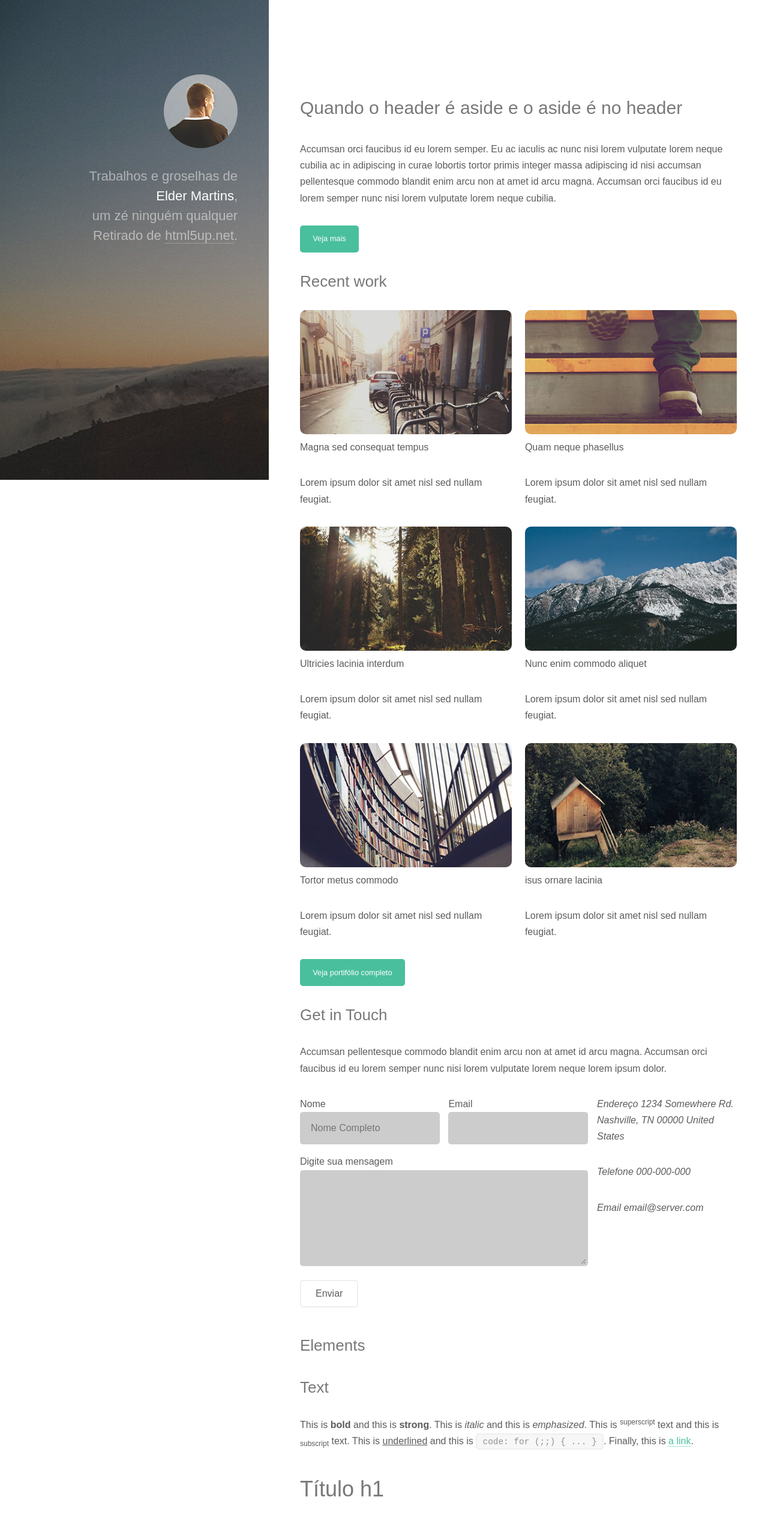
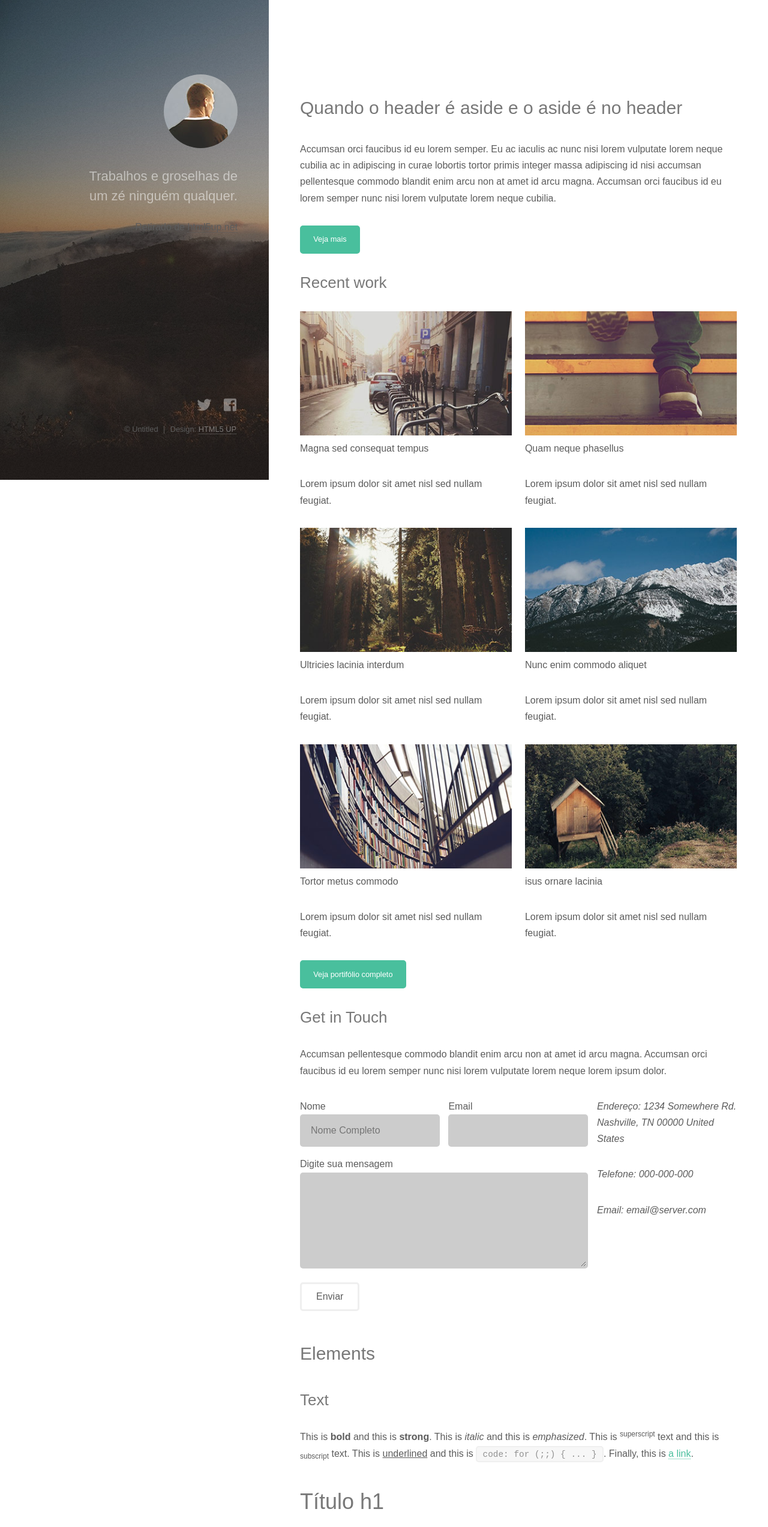
Before and after one commit to eldoxie/Exercicio-Projeto-Satra, a plain HTML site: page Exercício/index.html in a window 1280 px wide. Shown: the top 2546 px of the page at 60% size. Drawn offline with Linux system fonts and the light colour scheme.

Commit message:
Update html e css

```diff
--- a/Exercício/index.html
+++ b/Exercício/index.html
@@ -2,29 +2,31 @@
 <html lang="pt-br">
 <head>
     <meta charset="UTF-8">
+    <meta name="author" content="Elder">
+    <meta name="keywords" content="html5, tecnologia">
     <meta http-equiv="X-UA-Compatible" content="IE=edge">
     <meta name="viewport" content="width=device-width, initial-scale=1.0">
     <title>Projeto Satra</title>
+
+    <link rel="stylesheet" href="https://use.fontawesome.com/releases/v5.0.13/css/all.css" integrity="sha384-DNOHZ68U8hZfKXOrtjWvjxusGo9WQnrNx2sqG0tfsghAvtVlRW3tvkXWZh58N9jp" crossorigin="anonymous">
 
     <link href="https://fonts.googleapis.com/css?family=Open+Sans" rel="stylesheet">
 
     <link rel="stylesheet" href="normalize.css">
     <link rel="stylesheet" href="style.css">
-
-
-
 </head>
 <body>
     <header class="main-header">
-        <a href="/index.html" class="main-header-link imagem-link">
-            <img src="Imagens/avatar.jpg" alt="homem de costa">
+        <a href="index.html" class="main-header-link imagem-link">
+            <img src="/Exercício/Imagens/avatar.jpg" alt="homem de costa">
         </a>
         <h1 class="main-header-title">
-            Trabalhos e groselhas de<br>
-            <strong>Elder Martins</strong>,<br>
-            um zé ninguém qualquer<br>
-            Retirado de <a href="http://html5up.net" class="main-header-link">html5up.net</a>.
+            Trabalhos e groselhas de <br>
+            um zé ninguém qualquer.
         </h1>
+        <p>
+            Retirado de <a href="http://html5up.net" class="main-header-link">html5up.net</a>
+        </p>
     </header>
 
     <main class="main-content">
@@ -113,15 +115,15 @@
                 <div class="col-1-3">
                     <address>
                         <p>
-                            <span>Endereço</span>
+                            <span>Endereço: </span>
                             1234 Somewhere Rd. Nashville, TN 00000 United States
                         </p>
                         <p>
-                            <span>Telefone</span>
+                            <span>Telefone: </span>
                             000-000-000
                         </p>
                         <p>
-                            <span>Email</span>
+                            <span>Email: </span>
                             email@server.com
                         </p>
                     </address>
@@ -130,7 +132,7 @@
         </section>
 
         <section class="main-content-section">
-            <h3>Elements</h3>
+            <h2>Elements</h2>
             <h3>Text</h3>
                 <p>This is <b>bold</b> and this is <strong>strong</strong>. This is <i>italic</i> and this is <em>emphasized</em>. This is <sup>superscript</sup> text and this is <sub>subscript</sub> text. This is <u>underlined</u> and this is <code>code: for (;;) { ... }</code>. Finally, this is <a href="#">a link</a>.</p>
 
@@ -144,8 +146,7 @@
             <h3>Blockquote</h3>
                 <blockquote cite="http://developer.mozilla.org">
                     <p>Esta é uma citação tirada da
-                    Mozilla Developer Center.
-                    </p>
+                    Mozilla Developer Center.</p>
                 </blockquote>
                     <p>According to Mozilla's website,
                     <q
@@ -154,13 +155,11 @@
                     </p>
 
             <h3>Preformatado</h3>
-                <pre>
-                    <code>
+                <pre><code>
     &lt;script&gt;
         alert('oi');
     &lt;/script&gt;
-                    </code>
-                </pre>
+                </code></pre>
 
             <h3>Listas</h3>
                 <div class="row">
@@ -186,11 +185,10 @@
                                 <li>Item 2</li>
                                 <li>Item 3</li>
                             </ul>
-
-                        <h4>Icones</h4>
+                        <h4>Icons</h4>
                             <ul class="ul-icons">
-                                <li><i class="fab fa-twitter"></i></li>
-                                <li><i class="fab fa-facebook-square"></i></li>
+                                <li><span class="hidden">Twitter</span><i class="fab fa-twitter"></i></li>
+                                <li><span class="hidden">Facebook</span><i class="fab fa-facebook-square"></i></li>
                             </ul>
                     </div>
                 </div>
@@ -207,7 +205,6 @@
                             <a href="#" class="button-default button-default-small button-default-stroke">Default</a>
                         </p>
                     </div>
-
                     <div class="col-2">
                         <p>
                             <a href="#" class="button-default button-default-full">Default</a>
@@ -263,6 +260,7 @@
                         </tr>
                     </tbody>
                 </table>
+
             <h3>Buttons</h3>
                 <p>
                     <button href="#" class="button-default">Default</button>
@@ -280,13 +278,13 @@
                     <button href="#" class="button-default button-default-full button-default-small">Default</button>
                     <button href="#" class="button-default button-default-full button-default-small button-default-stroke">Default</button>
                 </p>
+
             <h3>Form</h3>
-                <form action="">
-                    <label for="name">Nome</label>
+                <form action="#" method="post">
+                    <label for="name">Nome: </label>
                     <input type="text" name="name" id="name">
-                    <label for="email">Nome</label>
-                    <input type="email" name="name" id="email">
-                </form>
+                    <label for="email">Email: </label>
+                    <input type="email" name="email" id="email">
                     <select>
                         <option value="0">Selecione...</option>
                         <option value="1">HTML</option>
@@ -298,11 +296,12 @@
                     <label><input type="radio" value="alta" name="prioridade">Alta Prioridade</label>
                     <label><input type="checkbox" name="copy" value="1">Envie-me uma cópia</label>
                     <label><input type="checkbox" name="human" value="1">Sou Humano</label>
-                <label for="msg">Mensagem</label>
+                    <label for="msg">Mensagem: </label>
                     <textarea placeholder="Digite uma mensagem" id="msg" cols="30" rows="10"></textarea>
 
                     <input type="submit" class="button-default button-default-big" value="Enviar">
                     <input type="reset" class="button-default button-default-stroke button-default-big" value="Limpar">
+                </form>
         </section>
 
         <section class="main-content-section">
@@ -321,6 +320,7 @@
                     <img class="col-1-3" src="imagens/thumbs/02.jpg" alt="sol radiante na floresta">
                     <img class="col-1-3" src="imagens/thumbs/03.jpg" alt="biblioteca">
                 </div>
+
             <h3>Left &amp; Right</h3>
                 <p>
                     <img class="img-left" src="Imagens/avatar.jpg" alt="homem de costa">Fringilla nisl. Donec accumsan interdum nisi, quis tincidunt felis sagittis eget. tempus euismod. Vestibulum ante ipsum primis in faucibus vestibulum. Blandit adipiscing eu felis iaculis volutpat ac adipiscing accumsan eu faucibus. Integer ac pellentesque praesent tincidunt felis sagittis eget. tempus euismod. Vestibulum ante ipsum primis in faucibus vestibulum. Blandit adipiscing eu felis iaculis volutpat ac adipiscing accumsan eu faucibus. Integer ac pellentesque praesent. Donec accumsan interdum nisi, quis tincidunt felis sagittis eget. tempus euismod. Vestibulum ante ipsum primis in faucibus vestibulum. Blandit adipiscing eu felis iaculis volutpat ac adipiscing accumsan eu faucibus. Integer ac pellentesque praesent tincidunt felis sagittis eget. tempus euismod. Vestibulum ante ipsum primis in faucibus vestibulum. Blandit adipiscing eu felis iaculis volutpat ac adipiscing accumsan eu faucibus. Integer ac pellentesque praesent.
@@ -330,5 +330,14 @@
                 </p>
         </section>
     </main>
+    <footer class="main-footer">
+        <ul class="ul-icons">
+            <li><a href="#" class="icon-link"><span class="hidden">Twitter</span><i class="fab fa-twitter"></i></a></li>
+            <li><a href="#" class="icon-link"><span class="hidden">Facebook</span><i class="fab fa-facebook-square"></i></a></li>
+        </ul>
+        <ul class="copyright">
+            <li>© Untitled</li><li>Design: <a href="http://html5up.net">HTML5 UP</a></li>
+        </ul>
+    </footer>
 </body>
 </html>
--- a/Exercício/style.css
+++ b/Exercício/style.css
@@ -63,6 +63,10 @@ blockquote {
     padding: .5em 0 .5em 1.5em;
 }
 
+blockquote p {
+    margin-bottom: 0;
+}
+
 code {
     background: #f7f7f7;
     border-radius: .35em;
@@ -87,6 +91,14 @@ li {
     padding-left: .5em;
 }
 
+.hidden{
+    width: 0;
+    height: 0;
+    overflow: hidden;
+    visibility: hidden;
+    display: block;
+}
+
 .ul-alternate {
     list-style-type: none;
     padding-left: 0;
@@ -94,6 +106,7 @@ li {
 
 .ul-alternate li {
     border-bottom: 2px solid #d8d8d8;
+    padding-left: 0;
 }
 
 .ul-alternate li:last-child {
@@ -140,7 +153,7 @@ textarea {
 
 .button-default {
     background-color: #49bf9d;
-    border: 2px solid #49bf9d;
+    border: 3px solid #49bf9d;
     color: white;
     padding: .75em 1.5em;
     border-radius: 5px;
@@ -227,7 +240,7 @@ textarea {
     box-sizing: border-box;
     background-image: url(../Exercício/Imagens/overlay.png), url(../Exercício/Imagens/bg.jpg);
     background-position: left top;
-    background-size: auto;
+    background-size: auto, cover;
     text-align: right;
 }
 
@@ -258,13 +271,13 @@ textarea {
     box-sizing: border-box;
 }
 
-.imagem-link img {
-    border-radius: 10px;
+.main-header-link img{
+    border-radius: 50%;
     overflow: hidden;
 }
 
-.main-header-link img{
-    border-radius: 50%;
+.recent-works-card img{
+    border-radius: 10px;
     overflow: hidden;
 }
 
@@ -276,6 +289,43 @@ textarea {
     margin-bottom: 2%;
     display: inline-block;
     border-radius: 5px;
+}
+
+.main-footer{
+    position: fixed;
+    bottom: 0;
+    width: 35%;
+    left: 0;
+    padding: 0 54px 72px 0;
+    box-sizing: border-box;
+    text-align: right;
+}
+.main-footer a{
+    color: rgba(255, 255, 255, 0.4);
+    text-decoration: none;
+}
+.main-footer a:hover{
+    color: #49bf9d;
+}
+.main-footer .ul-icons a{
+  font-size: .75em;
+    border-bottom: none;
+}
+.copyright{
+    list-style: none;
+}
+.copyright li{
+    display: inline-block;
+    border-left: solid 1px rgba(255, 255, 255, 0.25);
+    padding: 0 0.75em;
+    line-height: 1;
+    font-size: .8em;
+}
+.copyright li:first-child {
+    border-left: 0;
+}
+.copyright li:last-child {
+    padding-right: 0;
 }
 
 /* GRID */
```
Lines whose indentation alone changed are shown as unchanged.
